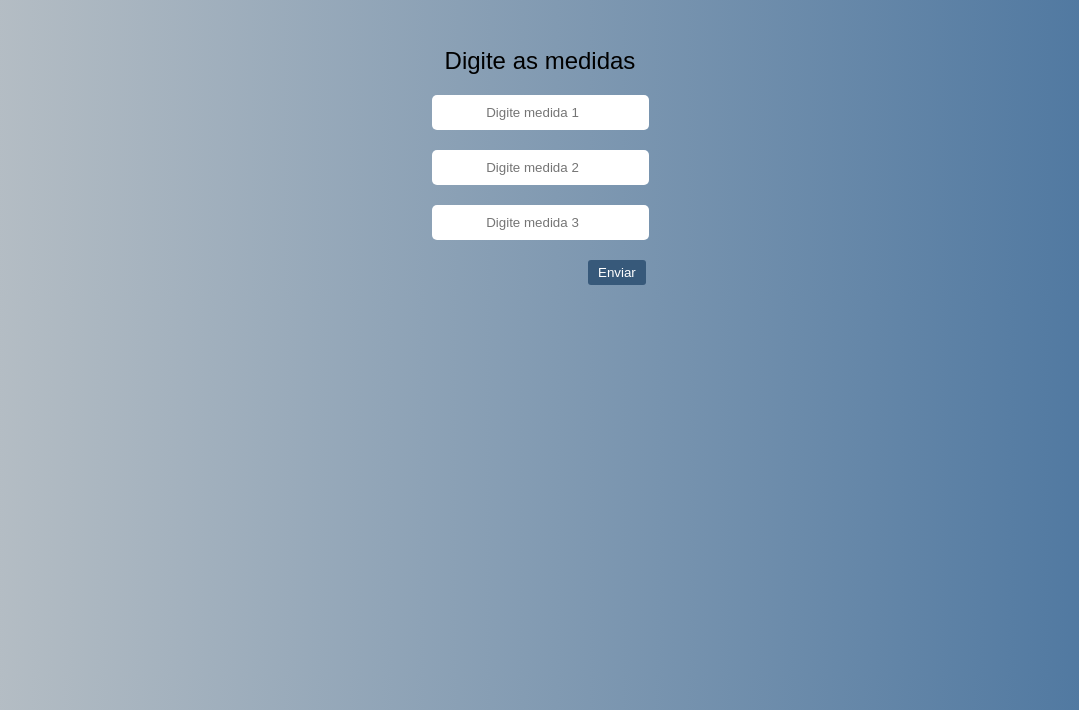
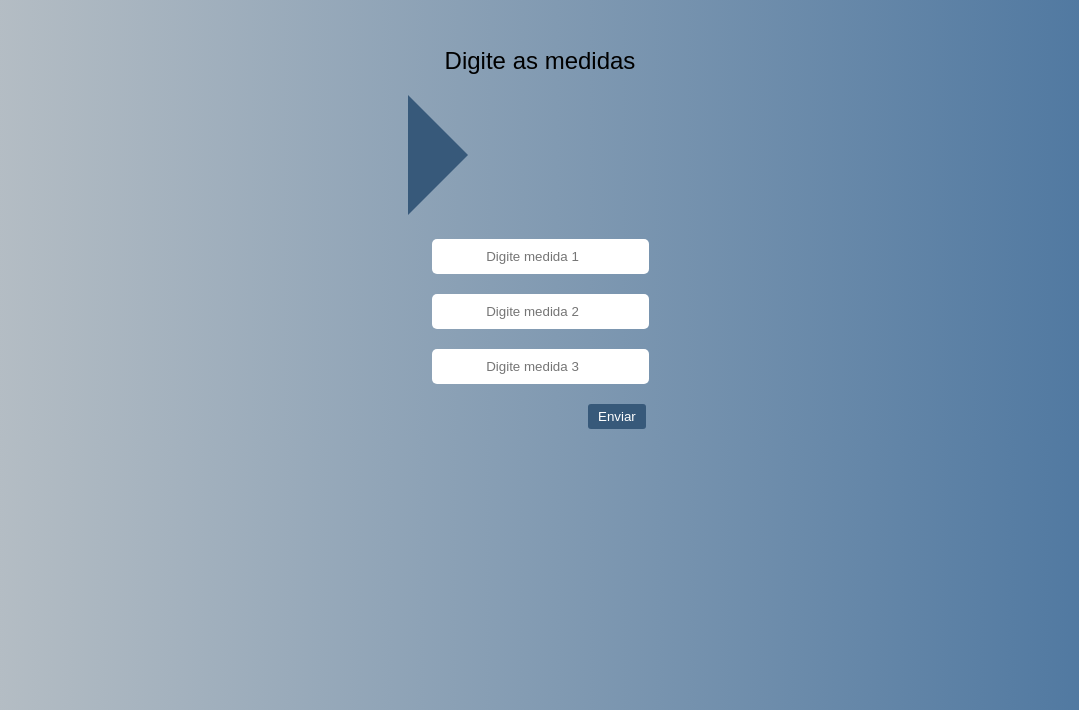
Before and after one commit to thiesac/triangulos, a plain HTML site: page index.html in a window 1280 px wide. Shown: the part 90-800 px from the top of the page, without its empty margins (100-1179 px from the left). Drawn offline with Linux system fonts and the light colour scheme.

Commit message:
adicionando triângulo esquerdo

```diff
--- a/index.html
+++ b/index.html
@@ -7,11 +7,16 @@
 
 <body>
     <h1>Classificador de Triângulos</h1>
-    <div>
+    <div class="areaTexto">
         <h2>Digite as medidas</h2>
+        <div class="triangle"></div>
         <input type="number" placeholder="Digite medida 1">
         <input type="number" placeholder="Digite medida 2">
         <input type="number" placeholder="Digite medida 3">
         <button>Enviar</button>
+
     </div>
+
+
+
 </body>
--- a/style.css
+++ b/style.css
@@ -9,9 +9,8 @@ h1 {
     margin-top: 50px;
 }
 
-div {
+.areaTexto {
     margin-top: 50px;
-
 }
 
 h2 {
@@ -36,3 +35,15 @@ button {
     margin-left: 680px;
     padding: 5px 10px;
 }
+
+.triangle {
+    display: inline-block;
+    width: 0;
+    height: 0;
+    border-top: 60px solid transparent;
+    border-bottom: 60px solid transparent;
+    border-left: 60px solid #37597a;
+    grid-column-start: 1;
+    margin: auto 500px;
+
+}
```
